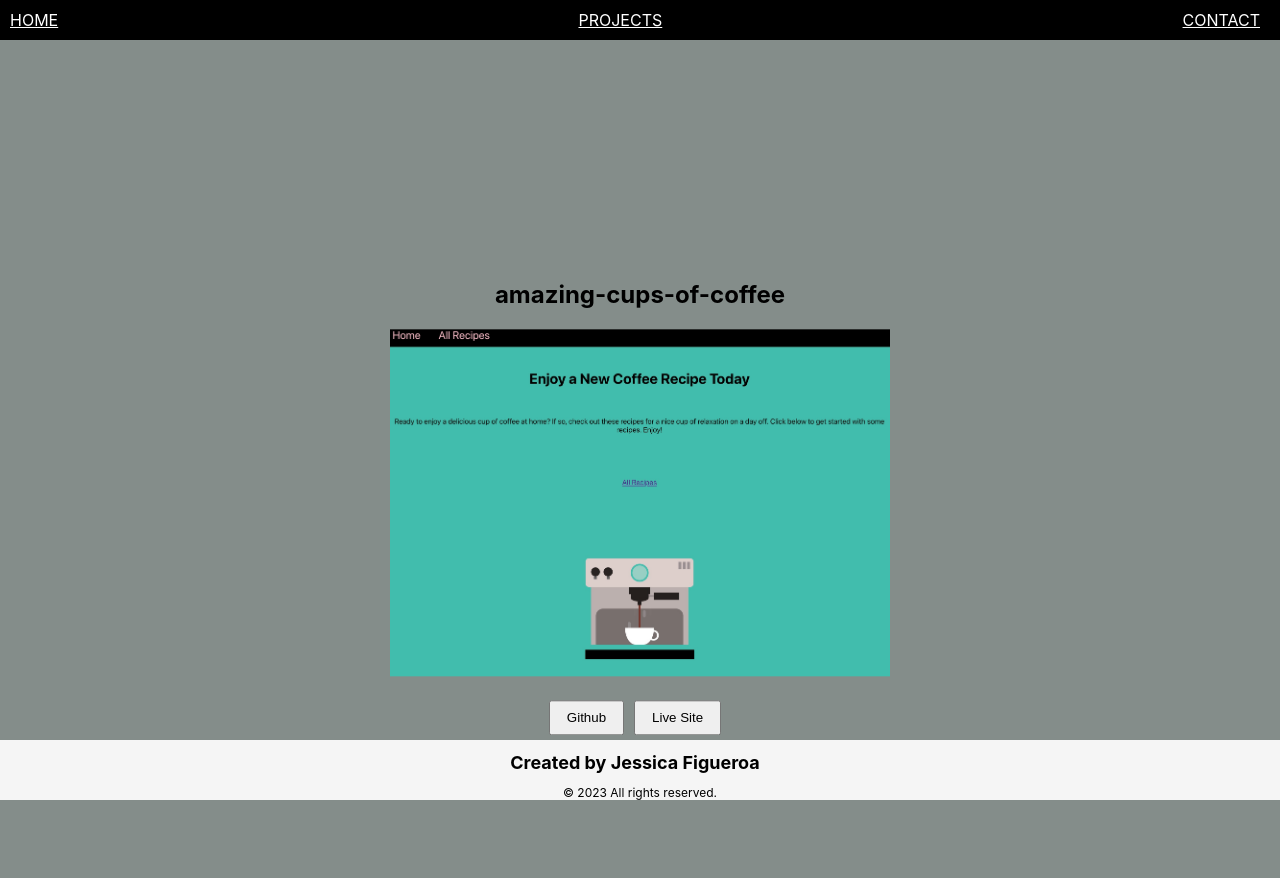
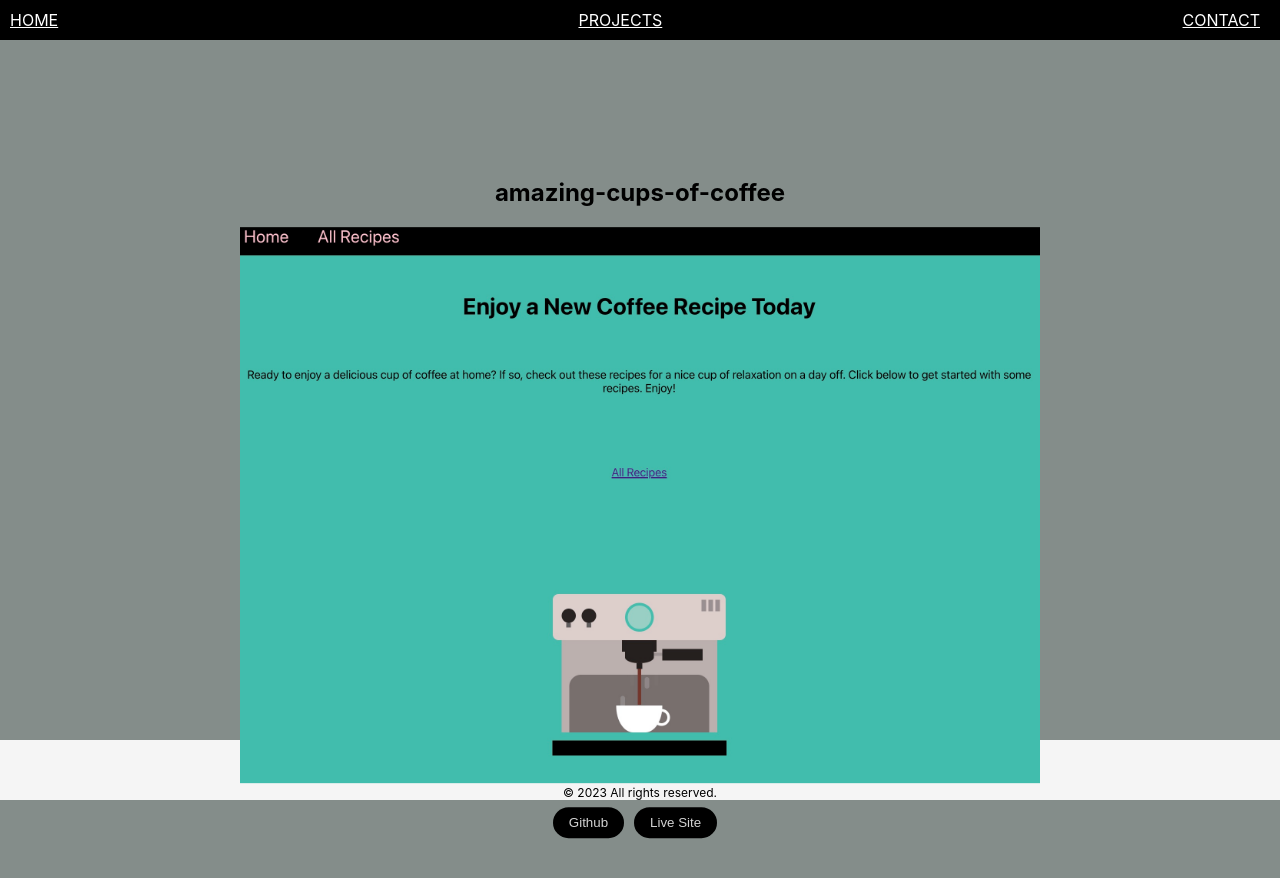
Before and after one commit to Trizzlenova/Portfolio-1, a React (Create React App) app: page /projects in a window 1280 px wide. Shown: the top 878 px of the page. Built offline with nearby package versions, Linux system fonts and the light colour scheme.

Commit message:
styling projects page

```diff
--- a/src/App.css
+++ b/src/App.css
@@ -157,7 +157,7 @@
 .project-slide {
   display: flex;
   flex-direction: column;
-  justify-content: flex-start;
+  justify-content: center;
   align-items: center;
   opacity: 0;
   position: absolute;
@@ -187,10 +187,10 @@
 }
 
 .project-image {
-  width: 100%;
-  height: auto;
+  width: 80%;
+
   object-fit: contain;
-  max-height: 400px;
+  max-height: 80%;
 }
 
 .project-content {
@@ -200,8 +200,8 @@
   transform: translate(-50%, -50%);
   text-align: center;
   z-index: 1;
-  width: 90%;
-  max-width: 500px;
+  width: 100%;
+  max-width: 1000px;
   padding-top: 20px;
 }
 
@@ -234,12 +234,24 @@
   display: inline-block;
   padding: 8px 16px;
   margin-right: 10px;
+  border-radius: 25px; /* Adjust the value to make the buttons more or less oval */
+  background-color: black;
+  color: lightgray;
+  text-decoration: none;
+  border: none;
+  cursor: pointer;
 }
 
 .live-site-button {
   display: inline-block;
   padding: 8px 16px;
   margin-right: 10px;
+  border-radius: 25px; /* Adjust the value to make the buttons more or less oval */
+  background-color: black;
+  color: lightgray;
+  text-decoration: none;
+  border: none;
+  cursor: pointer;
 }
 
 .github-button:hover {
```
